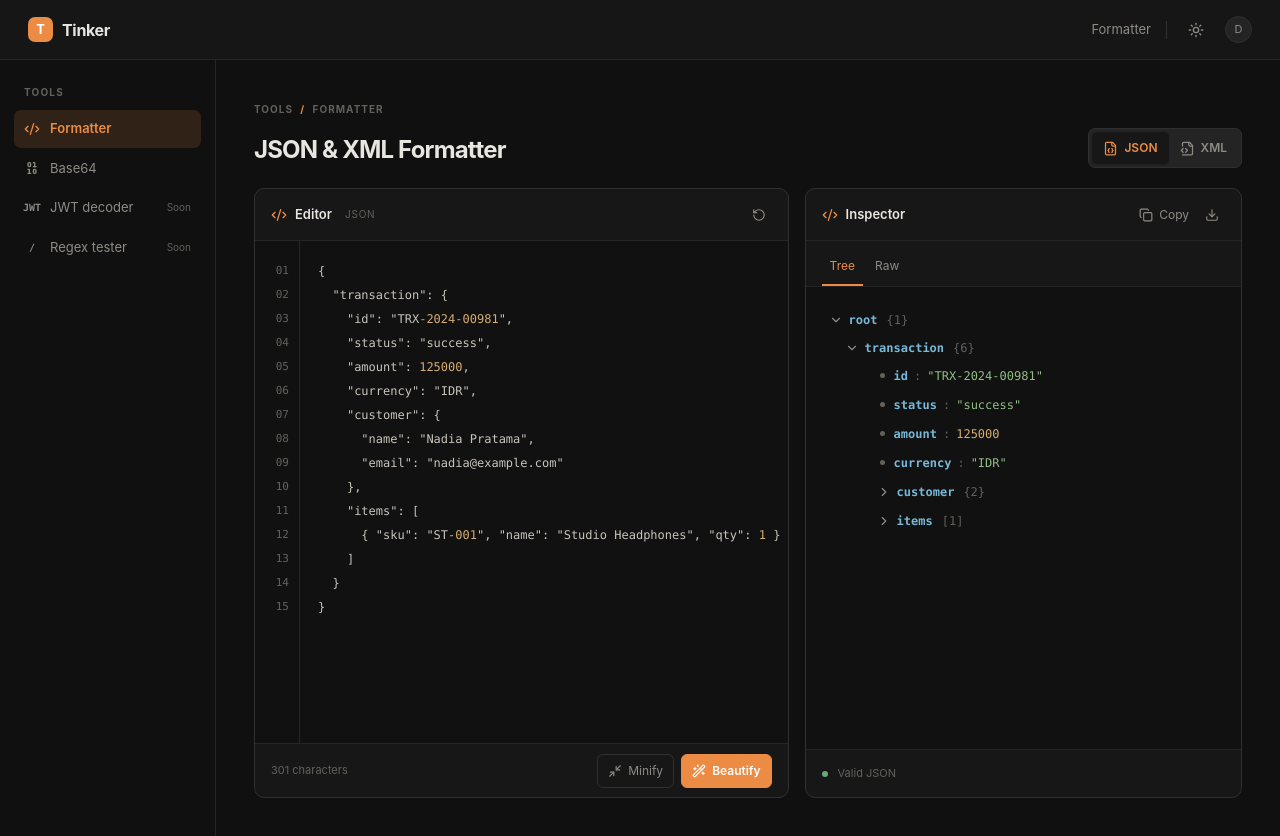
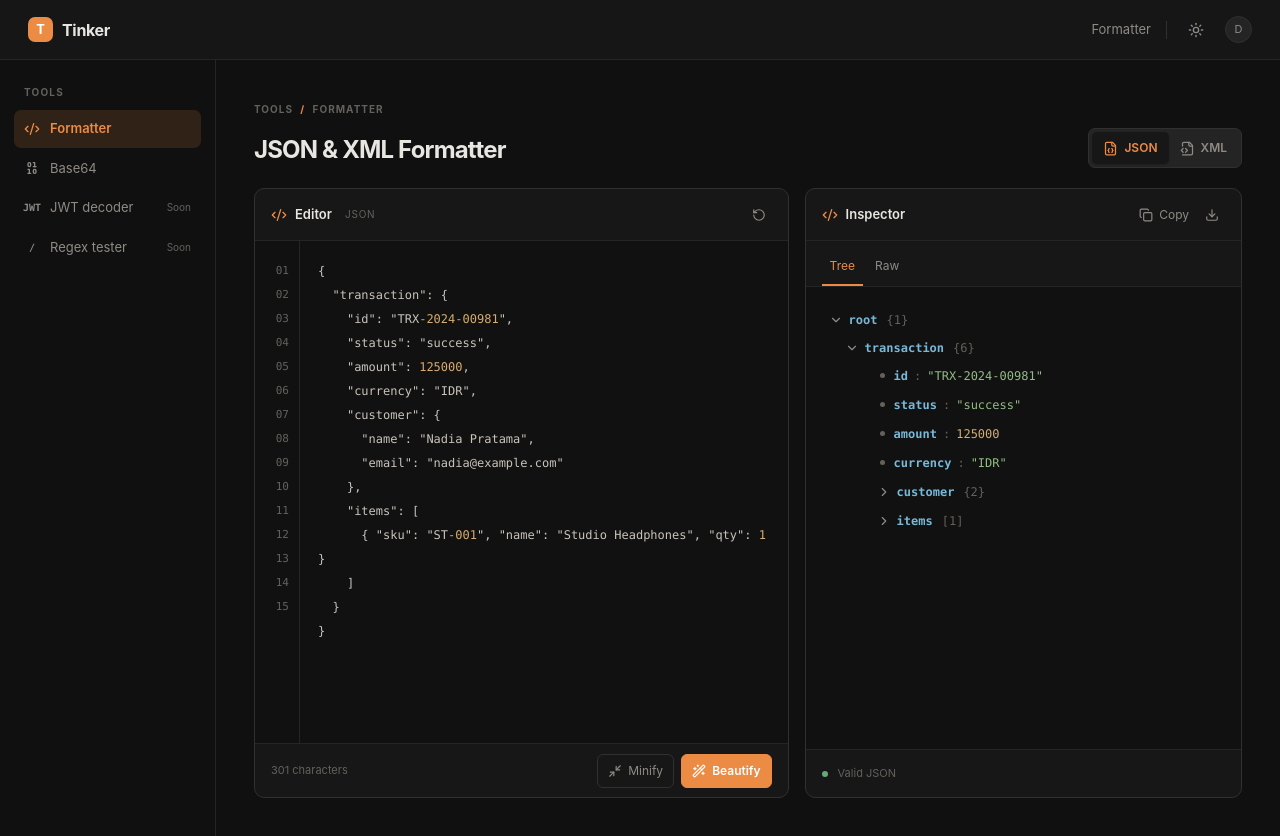
Before and after one commit to abimanyurizqi/tinker, a Next.js app: page / in a window 1280 px wide. Shown: the top 836 px of the page. Built offline with nearby package versions, Linux system fonts and the light colour scheme.

Commit message:
fix: editor line wrapping and scroll-synced gutter

```diff
--- a/app/globals.css
+++ b/app/globals.css
@@ -47,12 +47,12 @@ button, textarea { font: inherit; }
 .quiet-button:hover { background: var(--surface-3); }
 .icon-only { padding: 6px; }
 .editor-wrap { background: var(--editor); display: flex; flex: 1; min-height: 0; overflow: hidden; }
-.line-numbers { border-right: 1px solid var(--border-soft); color: var(--faint); display: flex; flex-direction: column; flex-shrink: 0; font: 11px/24px ui-monospace, SFMono-Regular, Menlo, monospace; min-width: 45px; padding: 18px 10px 18px 0; text-align: right; user-select: none; }
+.line-numbers { border-right: 1px solid var(--border-soft); color: var(--faint); display: flex; flex-direction: column; flex-shrink: 0; font: 11px/24px ui-monospace, SFMono-Regular, Menlo, monospace; min-width: 45px; overflow: hidden; padding: 18px 10px 18px 0; text-align: right; user-select: none; }
 .line-numbers .number-error { color: var(--error); font-weight: 700; }
 .code-editor { flex: 1; min-width: 0; overflow: hidden; position: relative; }
 .code-editor pre, .editor { font: 12px/24px ui-monospace, SFMono-Regular, Menlo, Monaco, Consolas, monospace; letter-spacing: 0; margin: 0; padding: 18px 18px; tab-size: 2; white-space: pre-wrap; overflow-wrap: anywhere; word-break: break-word; }
 .code-editor pre { color: #c8c4bc; inset: 0; overflow: hidden; pointer-events: none; position: absolute; }
-.code-line { min-height: 24px; width: max-content; min-width: 100%; }
+.code-line { min-height: 24px; min-width: 100%; overflow-wrap: anywhere; white-space: pre-wrap; word-break: break-word; }
 .code-line.line-error { background: color-mix(in srgb, var(--error) 13%, transparent); border-left: 2px solid var(--error); margin-left: -2px; }
 .editor { background: transparent; border: 0; caret-color: var(--accent); color: transparent; height: 100%; outline: none; overflow: auto; position: relative; resize: none; width: 100%; z-index: 2; }
 .editor::selection { background: color-mix(in srgb, var(--accent) 35%, transparent); }
```
Also changed, not shown: app/page.tsx (+1 -1 lines).
